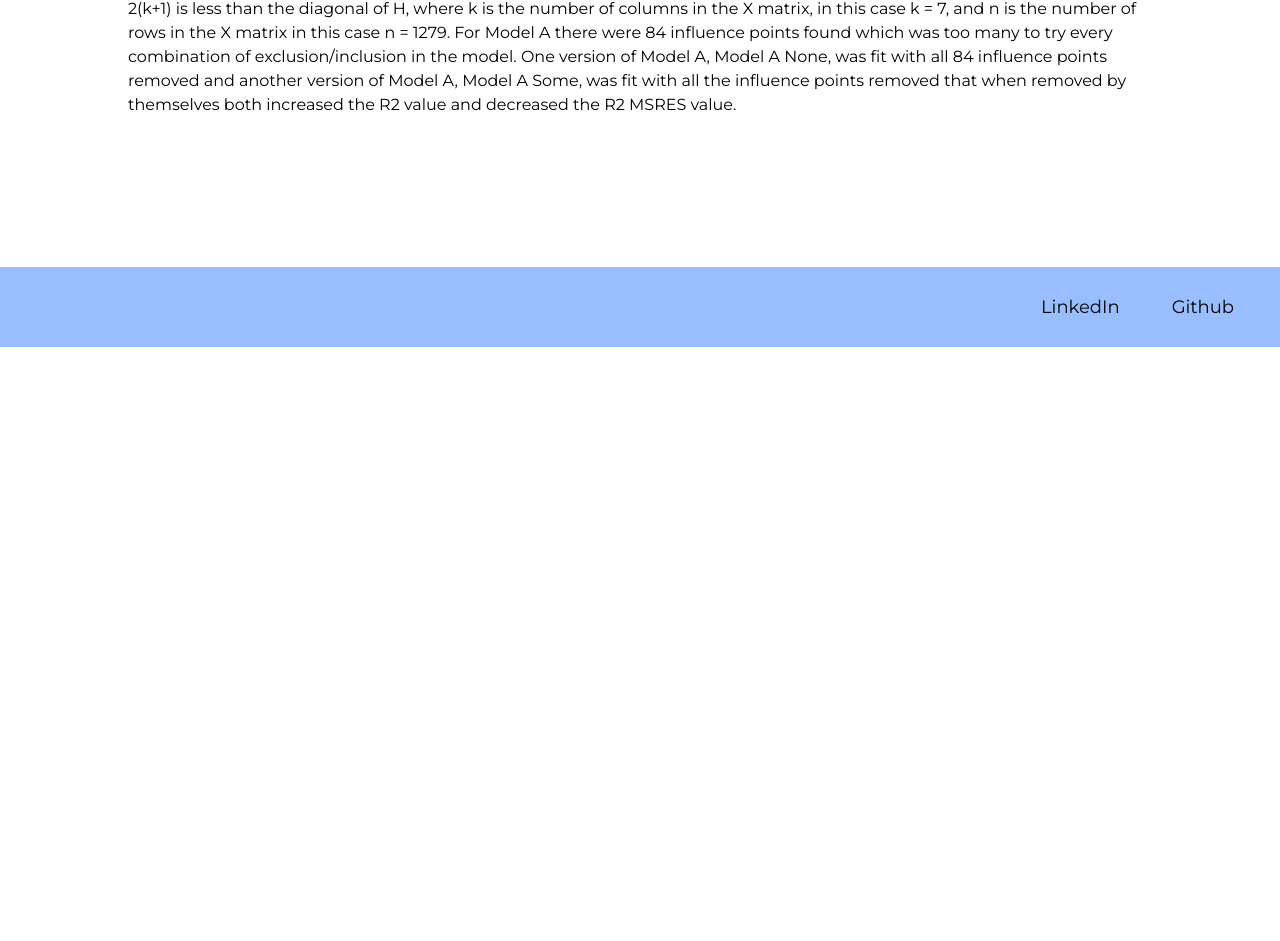
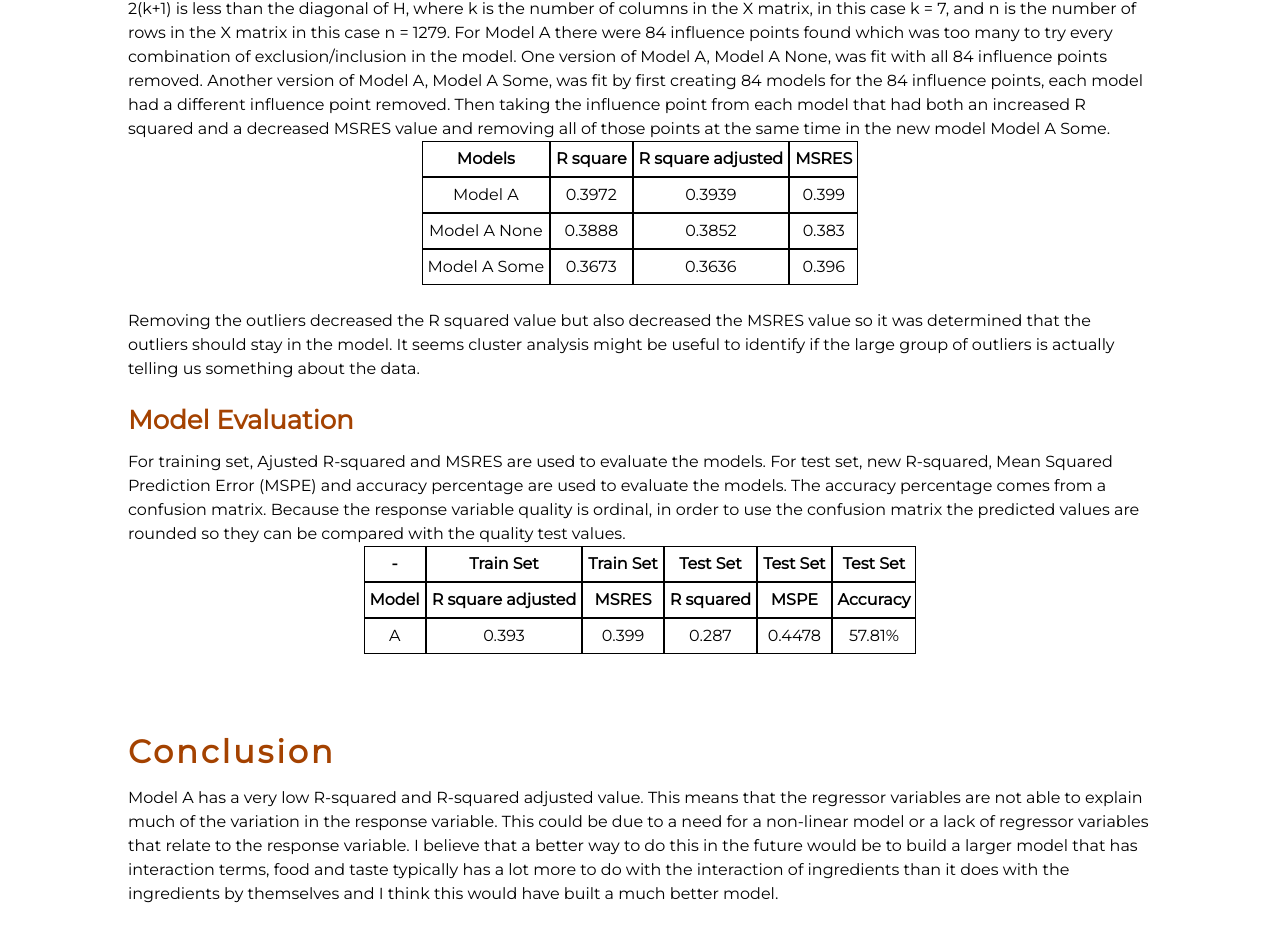
Before and after one commit to shayna-gaulden/portfolio, a React (Create React App) app: page /wine-quality in a window 1280 px wide. Shown: the part 5376-6317 px from the top of the page. Before the commit the page ends 5723 px from the top, so only its background shows below. Built offline with nearby package versions, Linux system fonts and the light colour scheme.

Commit message:
finished wine quality project

```diff
--- a/src/pages/projects/wine-quality.js
+++ b/src/pages/projects/wine-quality.js
@@ -260,16 +260,184 @@ const WineQuality = () => {
                 which was too many to try every combination of
                 exclusion/inclusion in the model. One version
                 of Model A, Model A None, was fit with all 84
-                influence points removed and another version
-                of Model A, Model A Some, was fit with all the
-                influence points removed that when removed by
-                themselves both increased the R2 value and
-                decreased the R2 MSRES value.
+                influence points removed. Another version
+                of Model A, Model A Some, was fit by first creating
+                84 models for the 84 influence points, each model
+                had a different influence point removed. Then taking
+                the influence point from
+                each model that had both an increased R squared
+                and a decreased MSRES value and removing all of those
+                points at the same time in the new model Model A Some.
+
+                <div className="table">
+                <div className="table-column">
+                        <div className="table-header">
+                            Models
+                        </div>
+                        <div className="table-box">
+                            Model A
+                        </div>
+                        <div className="table-box">
+                            Model A None
+                        </div>
+                        <div className="table-box">
+                            Model A Some
+                        </div>
+                    </div>
+                    <div className="table-column">
+                        <div className="table-header">
+                            R square
+                        </div>
+                        <div className="table-box">
+                            0.3972
+                        </div>
+                        <div className="table-box">
+                            0.3888
+                        </div>
+                        <div className="table-box">
+                            0.3673
+                        </div>
+                    </div>
+                    <div className="table-column">
+                        <div className="table-header">
+                            R square adjusted
+                        </div>
+                        <div className="table-box">
+                            0.3939
+                        </div>
+                        <div className="table-box">
+                            0.3852
+                        </div>
+                        <div className="table-box">
+                            0.3636
+                        </div>
+                    </div>
+                    <div className="table-column">
+                        <div className="table-header">
+                            MSRES
+                        </div>
+                        <div className="table-box">
+                            0.399
+                        </div>
+                        <div className="table-box">
+                            0.383
+                        </div>
+                        <div className="table-box">
+                            0.396
+                        </div>
+                    </div>
+                </div>
+                <br />
+                Removing the outliers decreased the R squared
+                value but also decreased the MSRES value so
+                it was determined that the outliers should
+                stay in the model. It seems cluster analysis
+                might be useful to identify if the large
+                group of outliers is actually telling us
+                something about the data.
+
+
+                <header className="mid-subtitle">Model Evaluation</header>
+            For training set, Ajusted R-squared and MSRES
+            are used to evaluate the models. For test set,
+            new R-squared, Mean Squared Prediction Error
+            (MSPE) and accuracy percentage are used to
+            evaluate the models. The accuracy percentage
+            comes from a confusion matrix. Because the
+            response variable quality is ordinal, in order
+            to use the confusion matrix the predicted
+            values are rounded so they can be compared
+            with the quality test values.
+
+            <div className="table">
+            <div className="table-column">
+                        <div className="table-header">
+                            -
+                        </div>
+                        <div className="table-header">
+                            Model
+                        </div>
+                        <div className="table-box">
+                            A
+                        </div>
+                    </div>
+                    <div className="table-column">
+                        <div className="table-header">
+                            Train Set
+                        </div>
+                        <div className="table-header">
+                            R square adjusted
+                        </div>
+                        <div className="table-box">
+                            0.393
+                        </div>
+                    </div>
+                    <div className="table-column">
+                        <div className="table-header">
+                            Train Set
+                        </div>
+                        <div className="table-header">
+                            MSRES
+                        </div>
+                        <div className="table-box">
+                            0.399
+                        </div>
+                    </div>
+                    <div className="table-column">
+                        <div className="table-header">
+                            Test Set
+                        </div>
+                        <div className="table-header">
+                            R squared
+                        </div>
+                        <div className="table-box">
+                            0.287
+                        </div>
+                    </div>
+                    <div className="table-column">
+                        <div className="table-header">
+                            Test Set
+                        </div>
+                        <div className="table-header">
+                            MSPE
+                        </div>
+                        <div className="table-box">
+                            0.4478
+                        </div>
+                    </div>
+                    <div className="table-column">
+                        <div className="table-header">
+                            Test Set
+                        </div>
+                        <div className="table-header">
+                            Accuracy
+                        </div>
+                        <div className="table-box">
+                            57.81%
+                        </div>
+                    </div>
+                </div>
+                <br />
+
+                <header className="mid-title">Conclusion</header>
+                    Model A has a very low R-squared and R-squared
+                    adjusted value. This means that the regressor
+                    variables are not able to explain much of the
+                    variation in the response variable. This could
+                    be due to a need for a non-linear model or a lack
+                    of regressor variables that relate to the response
+                    variable. I believe that a better way to do this in
+                    the future would be to build a larger model that
+                    has interaction terms, food and taste typically
+                    has a lot more to do with the interaction of
+                    ingredients than it does with the ingredients by
+                    themselves and I think this would have built a
+                    much better model.
+
+
 
 
             </div>
-
-
             <Footer />
         </div>
     )
```
